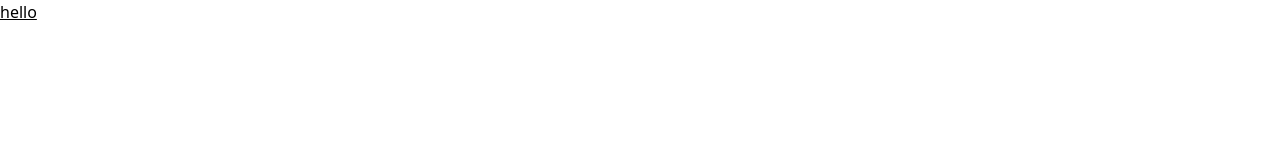
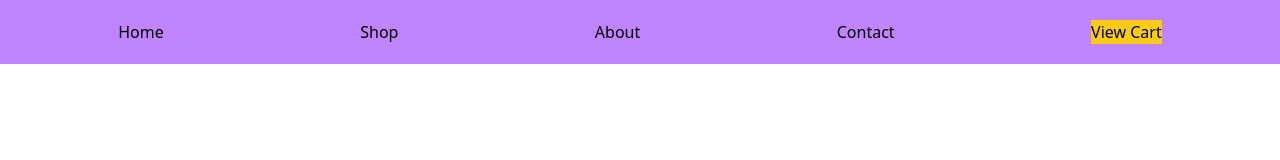
Before and after one commit to Ahad-Awan/E-commerce, a website: page index.html in a window 1280 px wide. Drawn offline with nearby package versions, Linux system fonts and the light colour scheme.

Commit message:
navbar done

```diff
--- a/index.html
+++ b/index.html
@@ -7,7 +7,15 @@
     <title>DigiKart</title>
   </head>
   <body>
-    <h1 class="underline">hello</h1>
+    <nav>
+      <ul class="flex justify-around w-auto h-auto bg-purple-400 p-5">
+        <li><a href="#">Home</a></li>
+        <li><a href="#">Shop</a></li>
+        <li><a href="#">About</a></li>
+        <li><a href="#">Contact</a></li>
+        <button class="bg-yellow-400">View Cart</button>
+      </ul>
+    </nav>
 
     <script src="script.js"></script>
   </body>
```
